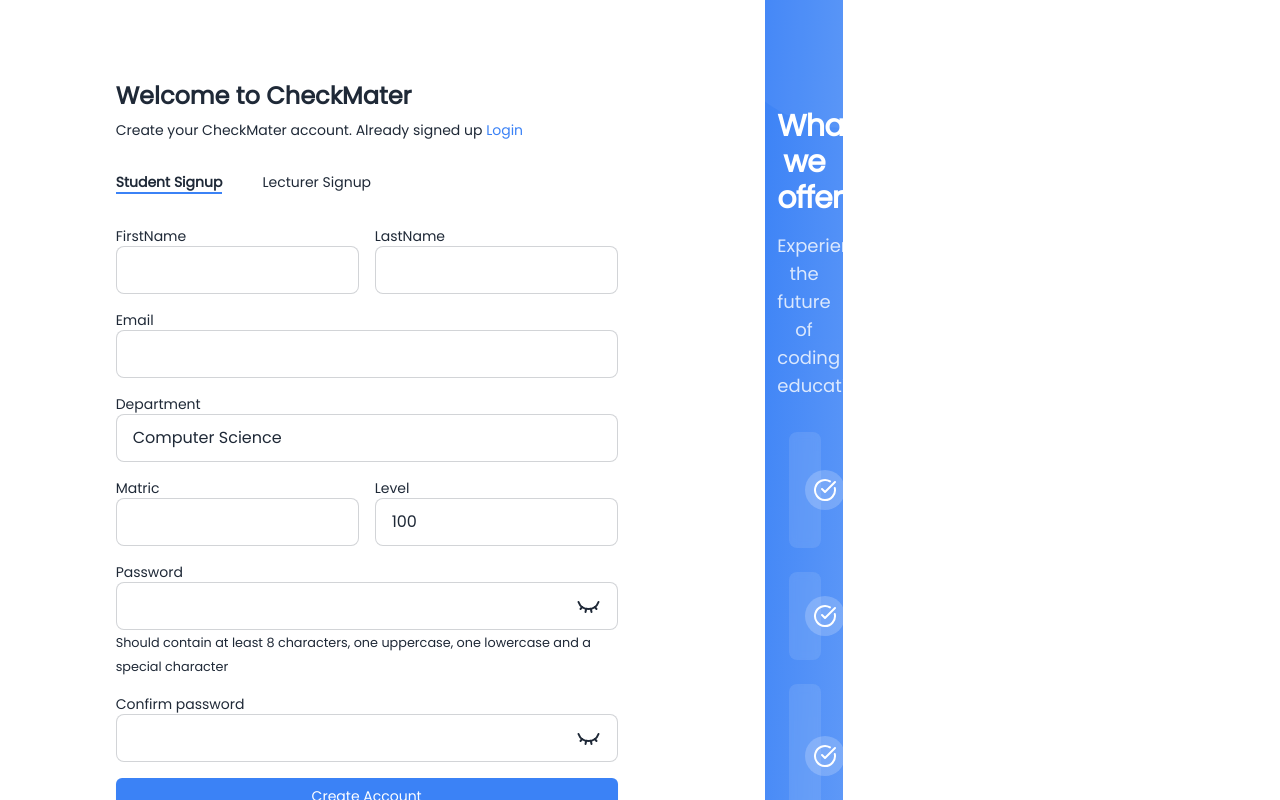
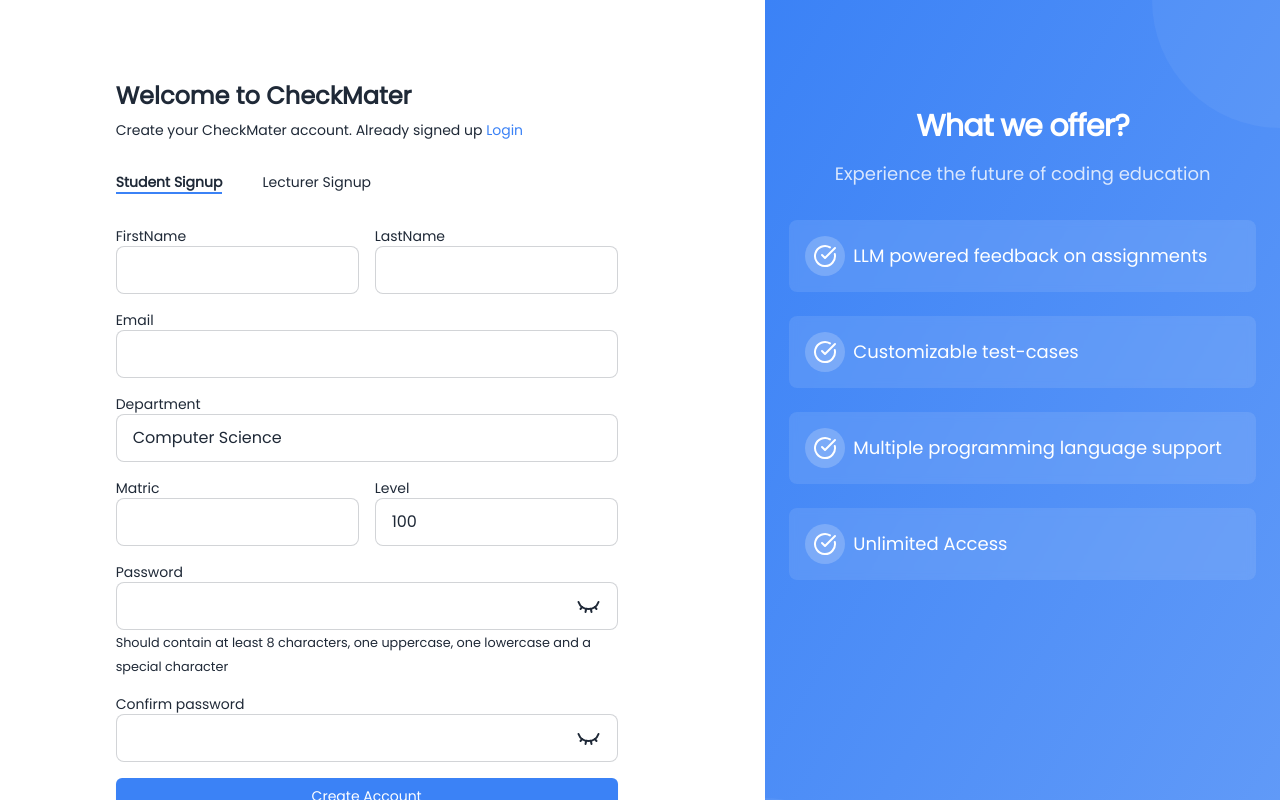
Before and after one commit to Osigelialex/Automated-Code-Grader-Frontend, a Next.js app: page /signup in a window 1280 px wide. Shown: the top 800 px of the page. Built offline with nearby package versions, Linux system fonts and the light colour scheme.

Commit message:
Made sidebanner hidden on smaller screens

```diff
--- a/app/(auth)/layout.tsx
+++ b/app/(auth)/layout.tsx
@@ -11,9 +11,7 @@
           {children}
         </div>
 
-        <div className="hidden sm:block">
-          <SideBanner />
-        </div>
+        <SideBanner />
       </div>
     </main>
     )
--- a/app/components/ui/sideBanner.tsx
+++ b/app/components/ui/sideBanner.tsx
@@ -10,7 +10,7 @@
   ];
 
   return (
-    <div className="bg-gradient-to-br from-primary to-primary/80 lg:col-span-5 text-white p-3 relative overflow-hidden">
+    <div className="bg-gradient-to-br from-primary to-primary/80 lg:col-span-5 lg:block hidden text-white p-3 relative overflow-hidden">
       <div className="absolute top-0 right-0 w-64 h-64 bg-white/5 rounded-full -translate-y-1/2 translate-x-1/2" />
       <div className="absolute bottom-0 left-0 w-48 h-48 bg-white/5 rounded-full translate-y-1/2 -translate-x-1/2" />
 
```
